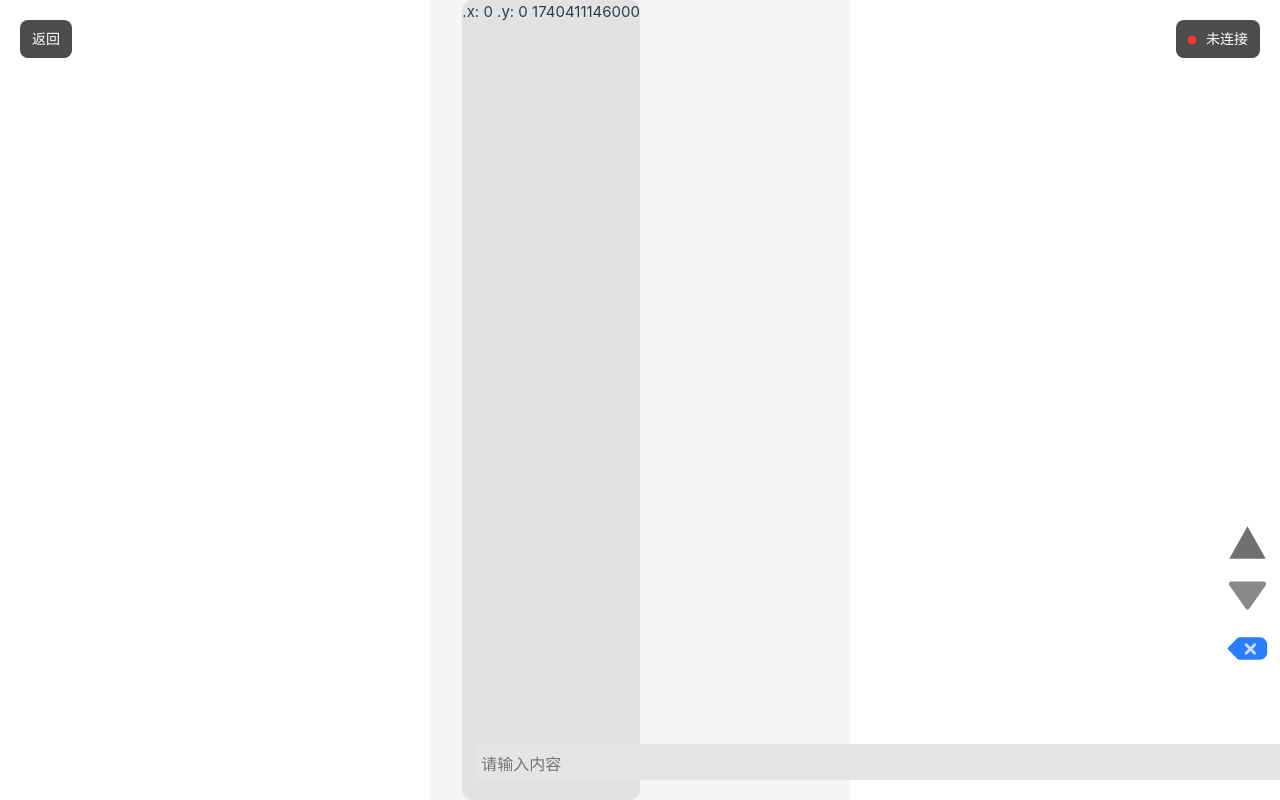
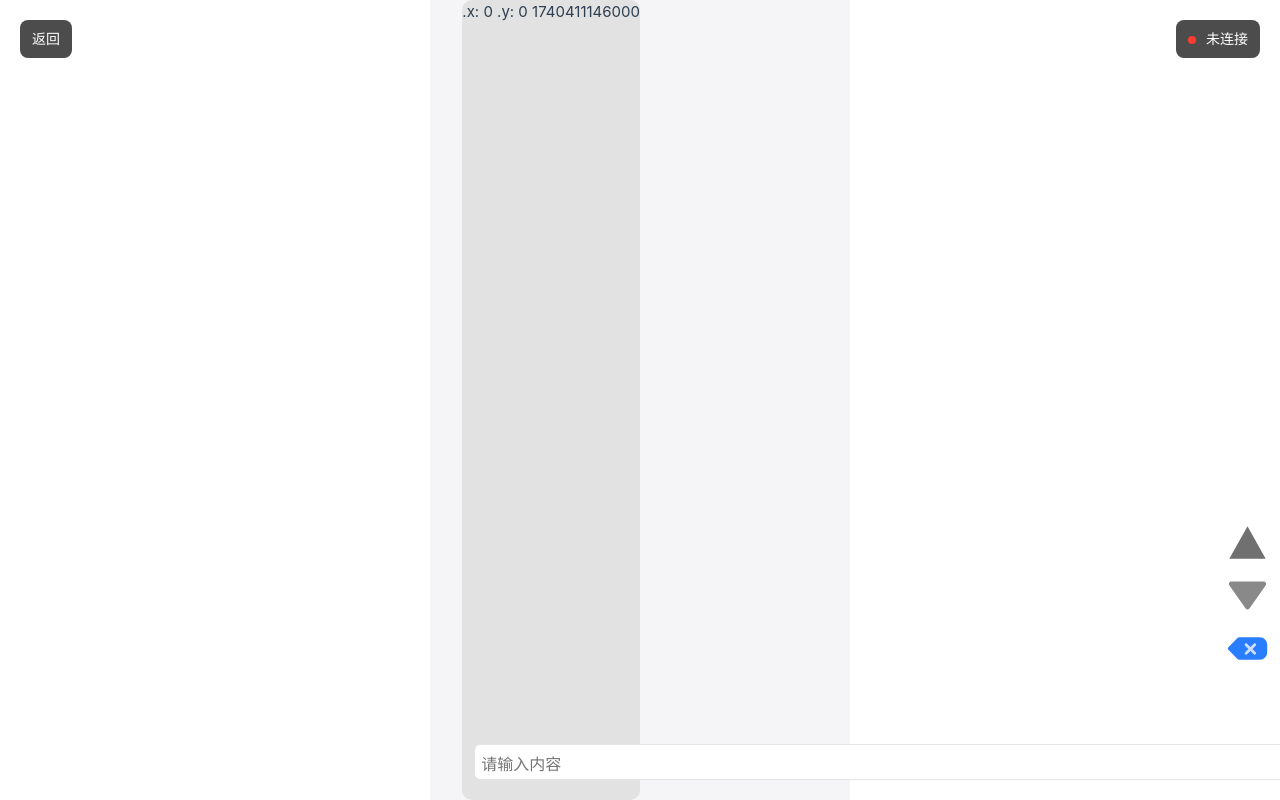
Before and after one commit to smilexizheng/mobile-pc-control-web, a Vue app: page /mouse in a window 1280 px wide. Built offline with nearby package versions, Linux system fonts and the light colour scheme; no server answers.

Commit message:
feat: 优化代码

```diff
--- a/src/views/Mouse/TextInput.vue
+++ b/src/views/Mouse/TextInput.vue
@@ -76,7 +76,6 @@ const sendMessage = (enter) => {
 
 .input-text {
   width: 65%;
-  background: #e5e5e5;
   border: 1px solid #e5e5e5;
   border-radius: 6px;
   padding: 6px;
```
